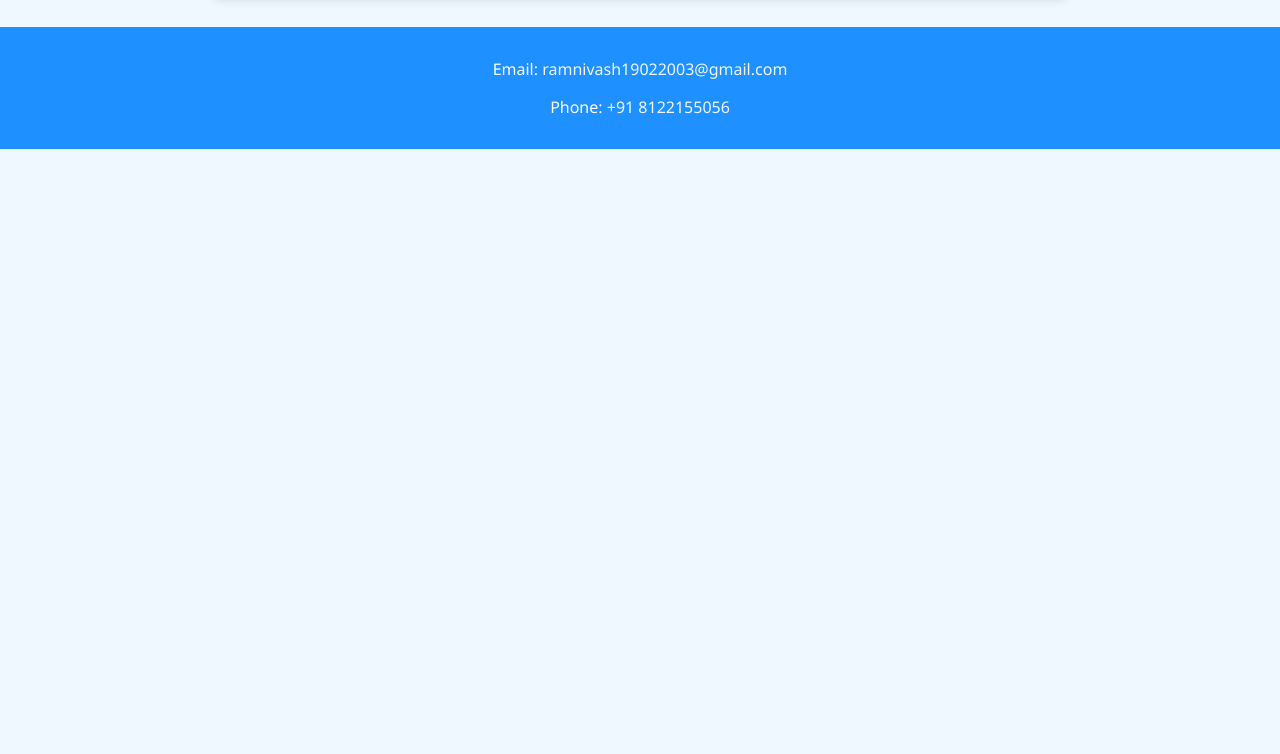
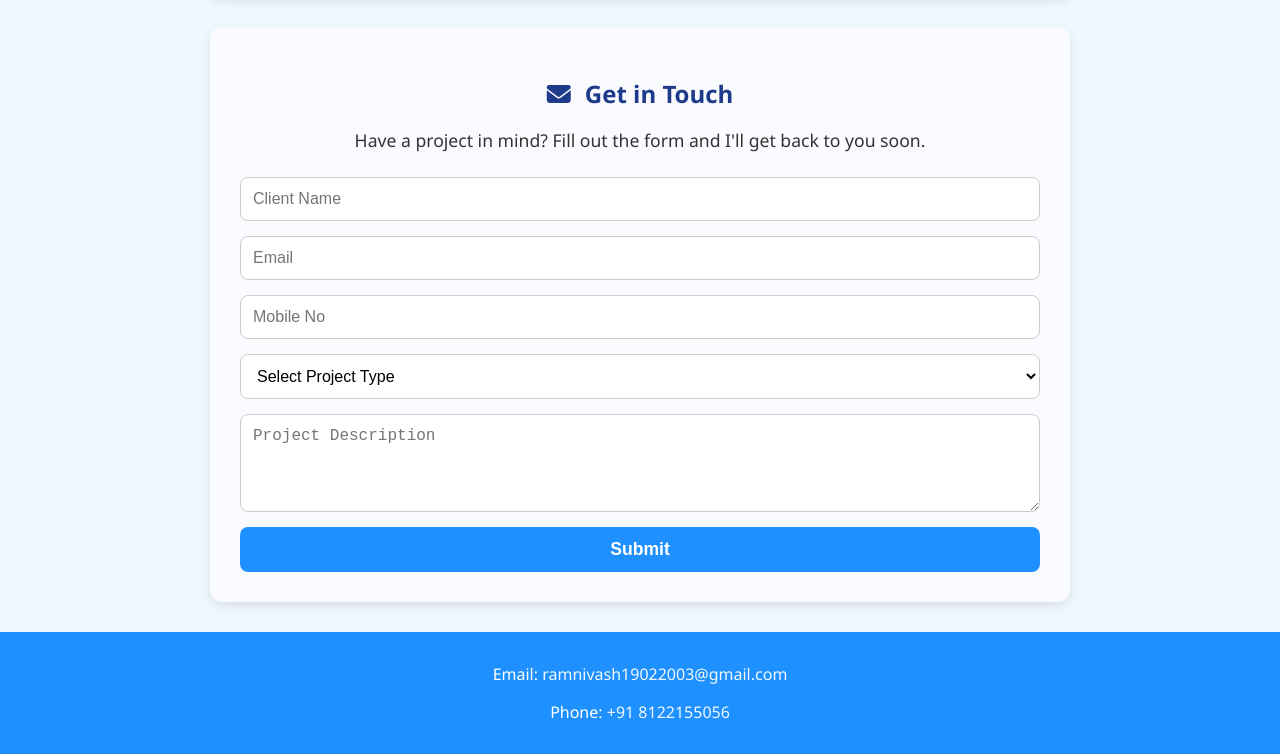
Before and after one commit to Ramnivash123/ram_site, a plain HTML site: page index.html in a window 1280 px wide. Shown: the part 740-1494 px from the top of the page. Before the commit the page ends 889 px from the top, so only its background shows below. Drawn offline with Linux system fonts and the light colour scheme.

Commit message:
Update index.html

```diff
--- a/index.html
+++ b/index.html
@@ -69,6 +69,48 @@
         </div>
     </div>
 
+    <div style="background:#f9fbff; margin:30px auto; padding:30px; max-width:800px; border-radius:12px; box-shadow:0 4px 10px rgba(0,0,0,0.1);">
+        <h2 style="color:#1e3a8a; margin-bottom:15px; text-align:center;">
+            <i class="fas fa-envelope" style="margin-right:8px;"></i> Get in Touch
+        </h2>
+        <p style="font-size:1.1rem; color:#333; text-align:center; margin-bottom:25px;">
+            Have a project in mind? Fill out the form and I'll get back to you soon.
+        </p>
+
+        <form style="display:flex; flex-direction:column; gap:15px;">
+            <!-- Name -->
+            <input type="text" name="name" placeholder="Client Name" required
+                style="padding:12px; border:1px solid #ccc; border-radius:8px; font-size:1rem;">
+
+            <!-- Email -->
+            <input type="email" name="email" placeholder="Email" required
+                style="padding:12px; border:1px solid #ccc; border-radius:8px; font-size:1rem;">
+
+            <!-- Mobile -->
+            <input type="tel" name="mobile" placeholder="Mobile No" required
+                style="padding:12px; border:1px solid #ccc; border-radius:8px; font-size:1rem;">
+
+            <!-- Project Type -->
+            <select name="project_type" required
+                    style="padding:12px; border:1px solid #ccc; border-radius:8px; font-size:1rem; background:white;">
+                <option value="" disabled selected>Select Project Type</option>
+                <option value="portfolio">Portfolio</option>
+                <option value="ecommerce">E-commerce</option>
+                <option value="others">Others</option>
+            </select>
+
+            <!-- Description -->
+            <textarea name="description" rows="4" placeholder="Project Description" required
+                    style="padding:12px; border:1px solid #ccc; border-radius:8px; font-size:1rem; resize:vertical;"></textarea>
+
+            <!-- Submit -->
+            <button type="submit"
+                    style="background:#1e90ff; color:white; padding:12px; border:none; border-radius:8px; font-size:1.1rem; font-weight:bold; cursor:pointer; transition:0.3s;">
+                Submit
+            </button>
+        </form>
+    </div>
+
     <!-- Footer -->
     <footer style="background:#1e90ff; color:white; text-align:center; padding:15px; margin-top:30px;">
         <div>
```
